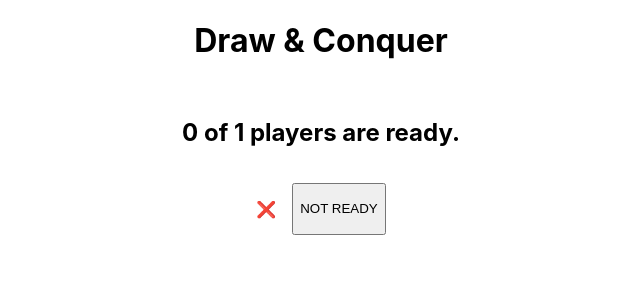
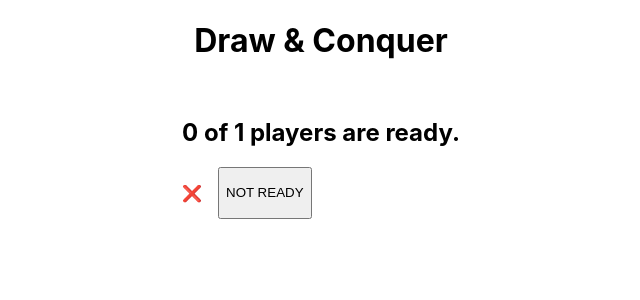
Before and after one commit to cordellbonnieux/Draw-And-Conquer, a React (Create React App) app in the folder draw-and-conquer-client/: page / in a window 1280 px wide. Shown: the top 300 px of the page, without its empty margins (319-959 px from the left). Built offline with nearby package versions, Linux system fonts and the light colour scheme; no server answers.

Commit message:
Built out more of the client; added state and websocket to the App component.

```diff
--- a/draw-and-conquer-client/src/App.tsx
+++ b/draw-and-conquer-client/src/App.tsx
@@ -1,12 +1,68 @@
-import React from 'react';
+import React, { useEffect, useState } from 'react';
 import logo from './logo.svg';
 import './App.css';
 import TitleBar from './components/TitleBar';
 import PlayerQueueDisplay from './components/PlayerQueueDisplay';
 import ReadyButton from './components/ReadyButton';
+enum State {
+  QUEUE,
+  GAME,
+  SCOREBOARD,
+  WAIT
+}
 
-function App() {
-  //TODO contact server, with client joined message
+function App(): React.JSX.Element {
+  const [state, setState] = useState<State>(State.QUEUE)
+
+  const body: () => React.JSX.Element = () => {
+    if (state == State.QUEUE)
+      return <div>
+        <PlayerQueueDisplay></PlayerQueueDisplay>
+        <ReadyButton></ReadyButton>
+      </div>
+
+    else if (state == State.GAME)
+      return <div>TODO GAME</div>
+
+    else if (state == State.SCOREBOARD)
+      return <div>TODO SCOREBOARD</div>
+
+    else if (state == State.WAIT)
+      return <div>TODO WAIT</div>
+
+    else
+      return <div>Something went wrong!</div>
+  }
+
+  useEffect(() => {
+    const socket = new WebSocket('ws://205.250.26.138/140')
+
+    socket.onopen = () => {
+      socket.send(JSON.stringify({message: 'hello server'}))
+      console.log('sent the server a message')
+    }
+
+    socket.onmessage = (event: MessageEvent) => {
+      const data = JSON.parse(event.data)
+      console.log('server says: ', data)
+      if (data.state == 'QUEUE')
+        setState(State.QUEUE)
+      else if (data.state == 'GAME')
+        setState(State.GAME)
+      else if (data.state == 'SCOREBOARD')
+        setState(State.SCOREBOARD)
+      else if (data.state == 'WAIT')
+        setState(State.WAIT)
+    }
+
+    socket.onerror = (error: Event) => {
+      console.error('Websocket Error: ', error)
+    }
+
+    if (socket.readyState === WebSocket.OPEN)
+      socket.close()
+  })
+
   return (
     <div className="App" style={
       {
@@ -18,8 +74,7 @@ function App() {
       }
     }>
       <TitleBar></TitleBar>
-      <PlayerQueueDisplay></PlayerQueueDisplay>
-      <ReadyButton></ReadyButton>
+      {body()}
     </div>
   );
 }
```
